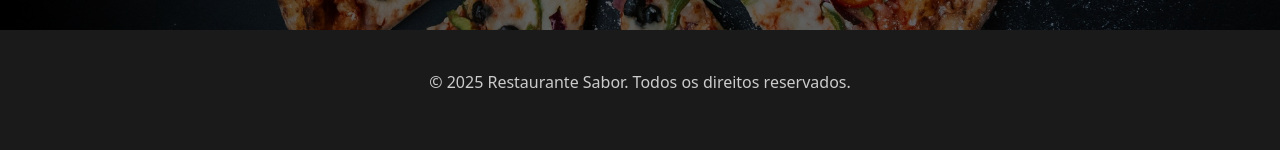
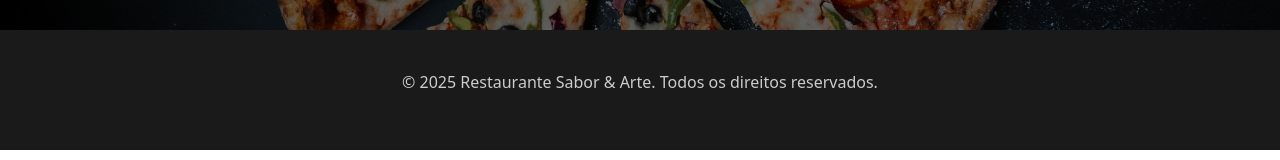
Before and after one commit to nsimbaafonso/projetos-react-frontend, a React (Vite) app in the folder restaurante/: page / in a window 1280 px wide. Shown: the part 362-522 px from the top of the page. Built offline with nearby package versions, Linux system fonts and the light colour scheme.

Commit message:
Atualização pontual no footer

```diff
--- a/restaurante/src/components/Footer.jsx
+++ b/restaurante/src/components/Footer.jsx
@@ -6,7 +6,7 @@ export default function Footer() {
       <footer>
         <div className="container">
           <p>
-            &copy; {new Date().getFullYear()} Restaurante Sabor. Todos os direitos reservados.
+            &copy; {new Date().getFullYear()} Restaurante Sabor & Arte. Todos os direitos reservados.
           </p>
         </div>
       </footer>
```
